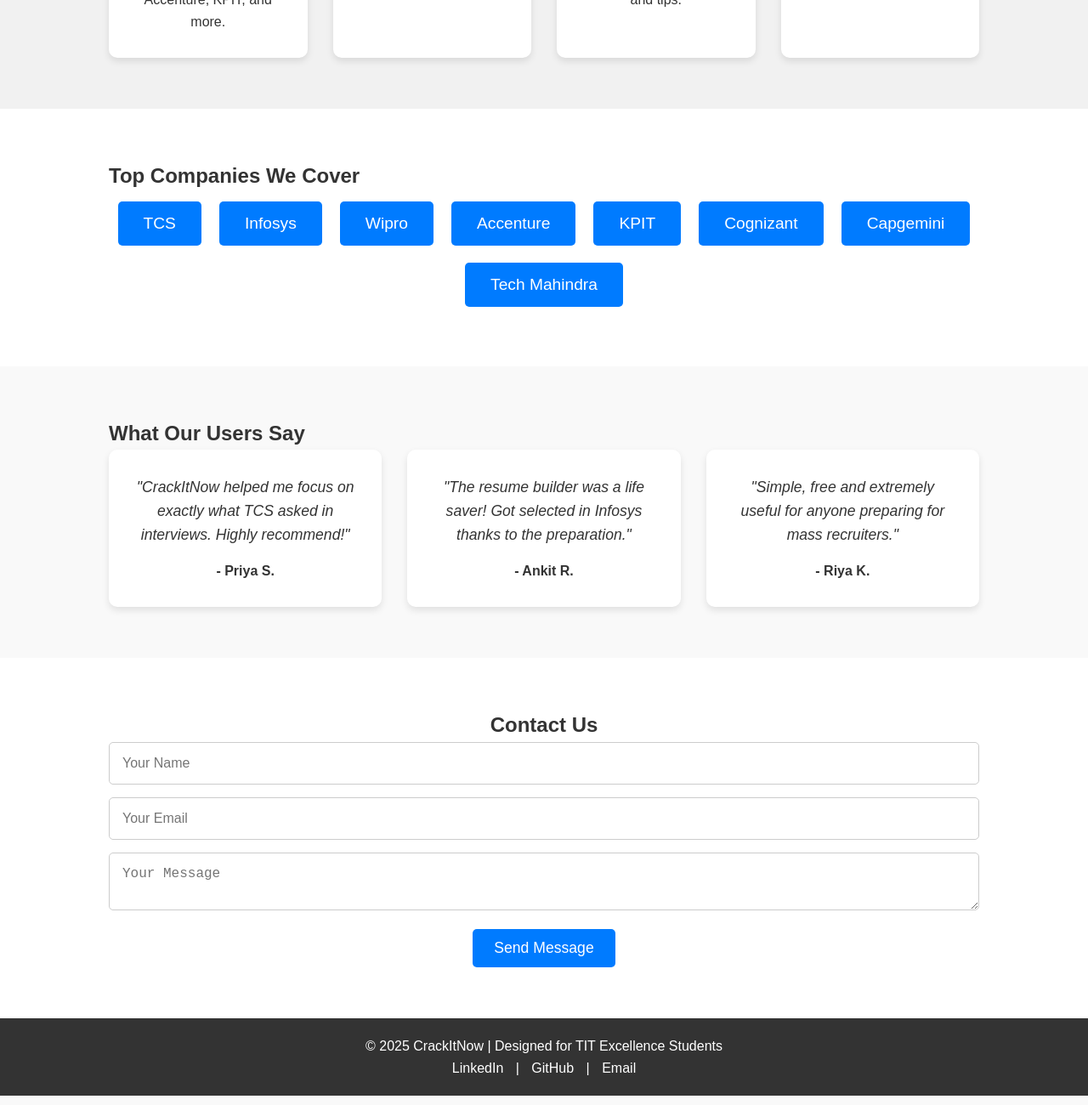
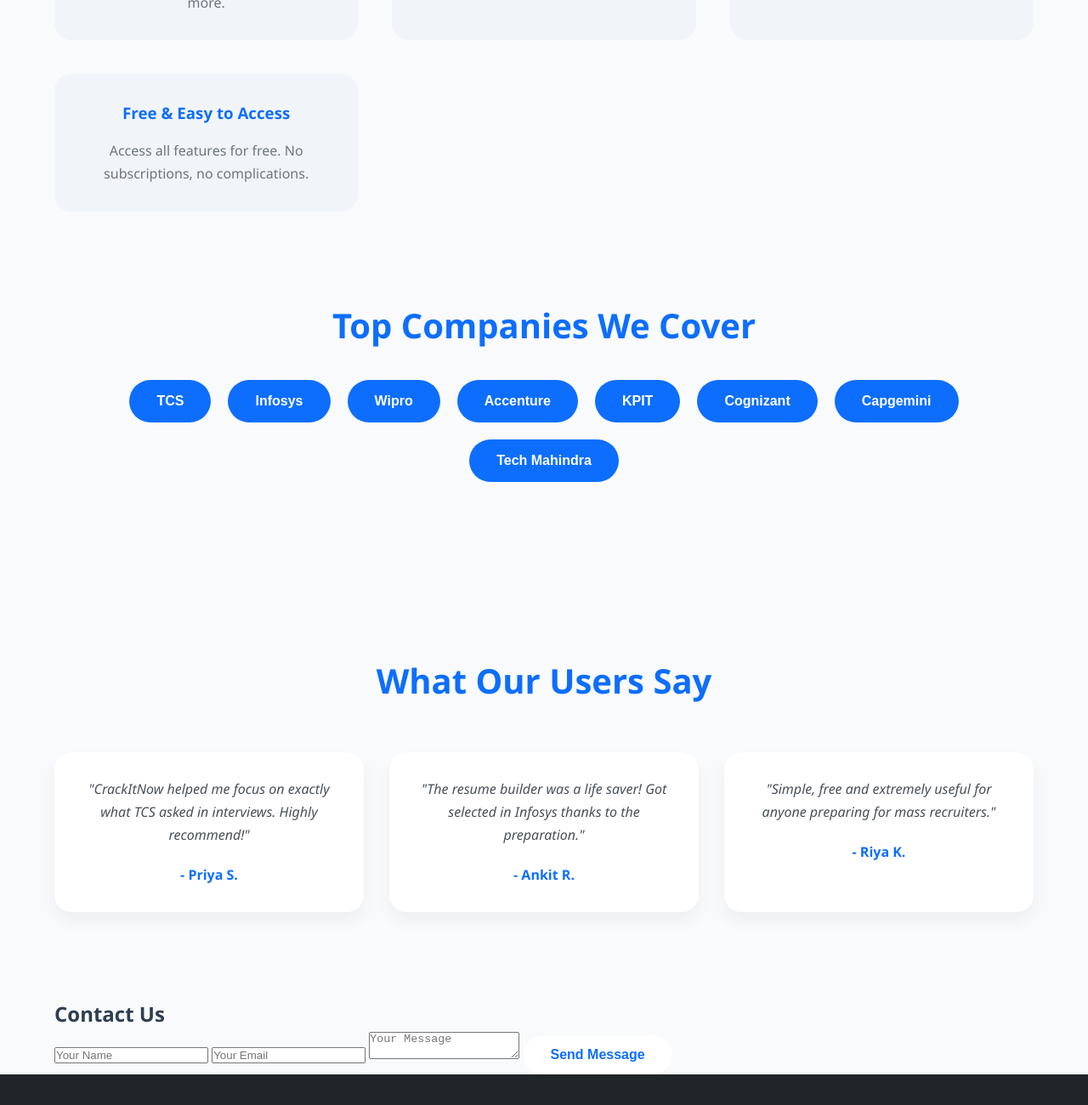
Before and after one commit to imperio07adi/CrackItNow, a plain HTML site: page index.html in a window 1280 px wide. Shown: the part 1180-2480 px from the top of the page at 85% size. Drawn offline with Linux system fonts and the light colour scheme.

Commit message:
Update styleI.css

```diff
--- a/styleI.css
+++ b/styleI.css
@@ -1,4 +1,4 @@
-/* Global Styles */
+/* Reset and Base */
 * {
   margin: 0;
   padding: 0;
@@ -6,298 +6,257 @@
 }
 
 body {
-  font-family: 'Arial', sans-serif;
-  line-height: 1.6;
-  background-color: #f9f9f9;
-  color: #333;
-  scroll-behavior: smooth;
+  font-family: 'Poppins', 'Segoe UI', sans-serif;
+  background: #f9fafc;
+  color: #2c3e50;
+  line-height: 1.7;
 }
 
+/* Container */
 .container {
-  width: 80%;
-  margin: 0 auto;
-}
-
-h1, h2, h3, h4 {
-  color: #333;
-}
-
-a {
-  text-decoration: none;
-  color: #007bff;
-}
-
-a:hover {
-  color: #0056b3;
+  width: 90%;
+  max-width: 1200px;
+  margin: auto;
 }
 
 /* Header */
 header {
-  background: #0d6efd;
-  padding: 20px 0;
-  color: #fff;
+  background: white;
+  padding: 1.2rem 0;
+  box-shadow: 0 4px 6px rgba(0,0,0,0.05);
+  position: sticky;
+  top: 0;
+  z-index: 1000;
 }
 
-header .container {
+.nav-container {
   display: flex;
   justify-content: space-between;
   align-items: center;
 }
 
 header h1 a {
+  text-decoration: none;
   font-size: 2rem;
-  font-weight: bold;
+  font-weight: 700;
+  color: #0d6efd;
+}
+
+header h1 span {
+  color: #212529;
 }
 
 nav ul {
-  list-style-type: none;
+  list-style: none;
   display: flex;
-}
-
-nav ul li {
-  margin: 0 15px;
+  gap: 30px;
 }
 
 nav ul li a {
-  color: #fff;
-  font-size: 1.1rem;
-  text-transform: uppercase;
-  letter-spacing: 1px;
+  text-decoration: none;
+  color: #212529;
   font-weight: 500;
+  transition: color 0.3s ease;
+}
+
+nav ul li a:hover {
+  color: #0d6efd;
 }
 
 /* Hero Section */
 .hero {
-  background: url('hero-bg.jpg') no-repeat center center/cover;
+  background: linear-gradient(135deg, #0d6efd, #6610f2);
   color: white;
-  padding: 80px 0;
+  padding: 120px 0;
   text-align: center;
+  border-radius: 0 0 50px 50px;
 }
 
 .hero-content h2 {
   font-size: 3rem;
-  font-weight: 700;
   margin-bottom: 20px;
-  opacity: 0;
-  transform: translateY(20px);
-  animation: fadeInUp 1s forwards 0.2s;
 }
 
 .hero-content p {
-  font-size: 1.25rem;
+  font-size: 1.3rem;
   margin-bottom: 30px;
-  opacity: 0;
-  transform: translateY(20px);
-  animation: fadeInUp 1s forwards 0.4s;
+  max-width: 700px;
+  margin-inline: auto;
 }
 
-.hero-content .btn {
-  padding: 12px 25px;
-  background: #f1f1f1;
-  color: #333;
-  font-size: 1.1rem;
-  border-radius: 5px;
-  text-transform: uppercase;
-  font-weight: bold;
+.btn {
+  background: white;
+  color: #0d6efd;
+  padding: 0.9rem 2rem;
+  font-size: 1rem;
+  font-weight: 600;
+  border: none;
+  border-radius: 30px;
   text-decoration: none;
-  transition: background 0.3s;
+  transition: background 0.3s, color 0.3s;
 }
 
-.hero-content .btn:hover {
-  background: #e1e1e1;
-}
-
-@keyframes fadeInUp {
-  to {
-    opacity: 1;
-    transform: translateY(0);
-  }
+.btn:hover {
+  background: #0d6efd;
+  color: white;
 }
 
 /* About Section */
 #about {
-  padding: 60px 0;
-  background-color: #fff;
+  padding: 100px 0;
+  background: #f9fafc;
   text-align: center;
 }
 
 #about h2 {
   font-size: 2.5rem;
   margin-bottom: 20px;
-  opacity: 0;
-  transform: translateY(20px);
-  animation: fadeInUp 1s forwards 0.3s;
+  color: #0d6efd;
 }
 
 #about p {
   font-size: 1.2rem;
   max-width: 800px;
-  margin: 0 auto;
-  opacity: 0;
-  transform: translateY(20px);
-  animation: fadeInUp 1s forwards 0.5s;
+  margin: auto;
+  color: #6c757d;
 }
 
-/* Advantages Section */
-#advantages {
-  padding: 60px 0;
-  background-color: #f1f1f1;
-}
-
-#advantages h2 {
-  font-size: 2.5rem;
-  text-align: center;
-  margin-bottom: 40px;
+/* Features Section */
+#features {
+  padding: 100px 0;
+  background: white;
 }
 
 .features-grid {
   display: grid;
-  grid-template-columns: repeat(4, 1fr);
-  gap: 30px;
+  grid-template-columns: repeat(auto-fit, minmax(280px, 1fr));
+  gap: 40px;
+  margin-top: 50px;
 }
 
 .feature-item {
-  background-color: #fff;
+  background: #f1f5f9;
   padding: 30px;
-  border-radius: 10px;
-  box-shadow: 0 4px 8px rgba(0, 0, 0, 0.1);
+  border-radius: 20px;
   text-align: center;
-  opacity: 0;
-  transform: translateY(20px);
-  animation: fadeInUp 1s forwards 0.3s;
+  transition: transform 0.3s, box-shadow 0.3s;
+}
+
+.feature-item:hover {
+  transform: translateY(-5px);
+  box-shadow: 0 10px 20px rgba(0,0,0,0.08);
 }
 
 .feature-item h3 {
-  font-size: 1.5rem;
+  color: #0d6efd;
   margin-bottom: 15px;
 }
 
 .feature-item p {
+  color: #6c757d;
   font-size: 1rem;
-}
-
-@media (max-width: 768px) {
-  .features-grid {
-    grid-template-columns: 1fr 1fr;
-  }
 }
 
 /* Companies Section */
 #companies {
-  padding: 60px 0;
-  background-color: #fff;
+  padding: 100px 0;
+  text-align: center;
+}
+
+#companies h2 {
+  font-size: 2.5rem;
+  margin-bottom: 30px;
+  color: #0d6efd;
 }
 
 .company-buttons {
   display: flex;
-  justify-content: space-around;
   flex-wrap: wrap;
+  justify-content: center;
+  gap: 20px;
+  margin-top: 20px;
 }
 
 .company-buttons button {
-  padding: 15px 30px;
-  font-size: 1.2rem;
-  background-color: #007bff;
-  color: #fff;
+  padding: 1rem 2rem;
+  background: #0d6efd;
+  color: white;
   border: none;
-  border-radius: 5px;
+  border-radius: 50px;
+  font-size: 1rem;
+  font-weight: 600;
+  transition: background 0.3s, transform 0.3s;
   cursor: pointer;
-  transition: background-color 0.3s;
-  margin: 10px;
 }
 
 .company-buttons button:hover {
-  background-color: #0056b3;
-}
-
-.company-buttons button:focus {
-  outline: none;
+  background: #6610f2;
+  transform: scale(1.05);
 }
 
 /* Testimonials Section */
 #testimonials {
-  padding: 60px 0;
-  background-color: #f9f9f9;
+  padding: 100px 0;
+  background: #f9fafc;
+}
+
+#testimonials h2 {
+  font-size: 2.5rem;
+  text-align: center;
+  margin-bottom: 50px;
+  color: #0d6efd;
 }
 
 .testimonial-grid {
   display: grid;
-  grid-template-columns: repeat(3, 1fr);
+  grid-template-columns: repeat(auto-fit, minmax(320px, 1fr));
   gap: 30px;
 }
 
 .testimonial {
-  background-color: #fff;
+  background: white;
   padding: 30px;
-  border-radius: 10px;
-  box-shadow: 0 4px 8px rgba(0, 0, 0, 0.1);
+  border-radius: 20px;
+  box-shadow: 0 10px 20px rgba(0,0,0,0.05);
   text-align: center;
-  opacity: 0;
-  transform: translateY(20px);
-  animation: fadeInUp 1s forwards 0.3s;
+  transition: transform 0.3s;
+}
+
+.testimonial:hover {
+  transform: translateY(-5px);
 }
 
 .testimonial p {
+  color: #495057;
+  margin-bottom: 20px;
   font-style: italic;
-  font-size: 1.1rem;
-  margin-bottom: 15px;
 }
 
 .testimonial h4 {
+  color: #0d6efd;
   font-weight: 600;
-}
-
-@media (max-width: 768px) {
-  .testimonial-grid {
-    grid-template-columns: 1fr 1fr;
-  }
-}
-
-/* Contact Form Section */
-#contact {
-  padding: 60px 0;
-  background-color: #fff;
-  text-align: center;
-}
-
-.contact-form input,
-.contact-form textarea {
-  width: 100%;
-  padding: 15px;
-  margin-bottom: 15px;
-  border: 1px solid #ccc;
-  border-radius: 5px;
-  font-size: 1rem;
-}
-
-.contact-form button {
-  padding: 12px 25px;
-  background-color: #007bff;
-  color: white;
-  font-size: 1.1rem;
-  border: none;
-  border-radius: 5px;
-  cursor: pointer;
-}
-
-.contact-form button:hover {
-  background-color: #0056b3;
 }
 
 /* Footer */
 footer {
-  background-color: #333;
-  color: #fff;
-  padding: 20px 0;
+  background: #212529;
+  color: #adb5bd;
+  padding: 40px 0;
   text-align: center;
 }
 
-footer a {
-  color: #fff;
-  margin: 0 10px;
-  text-decoration: none;
+.footer-container {
+  display: flex;
+  flex-direction: column;
+  gap: 15px;
 }
 
-footer a:hover {
-  text-decoration: underline;
+.footer-container a {
+  color: #66ccff;
+  text-decoration: none;
+  font-size: 0.95rem;
 }
+
+.footer-container a:hover {
+  color: #0dcaf0;
+}
```
